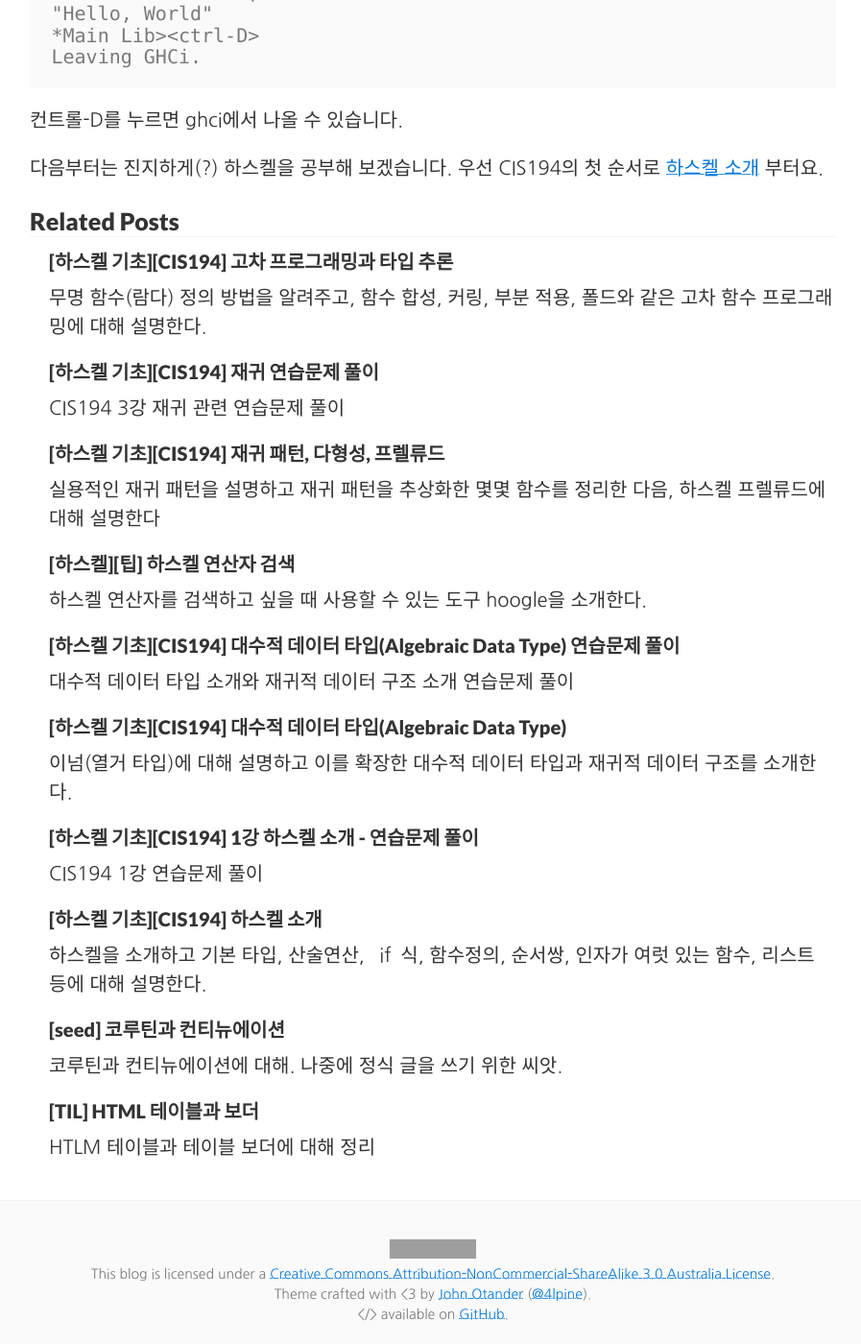
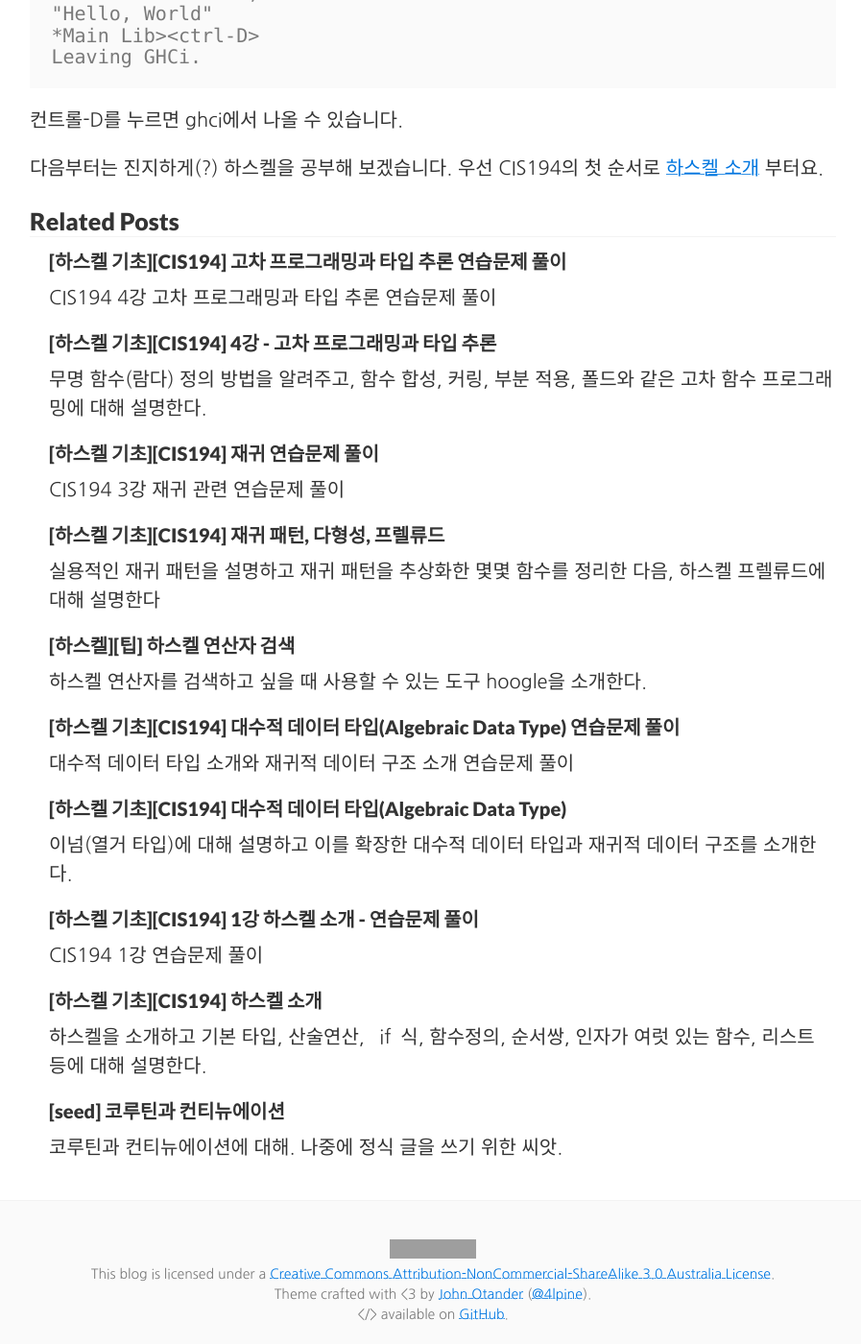
Before and after one commit to enshahar/enshahar.github.io, a Jekyll site: the page built from _posts/2017-12-09-study-haskell.md, in a window 1280 px wide and 1400 px high, scrolled down 5558 px. Shown: the whole window at 96% size, without its empty margins (189-1086 px from the left). Built offline with Jekyll 4.4.1, drawn with Linux system fonts in a browser that asks for light colours; some web fonts are replaced; comment, search, counter and statistics services are not loaded; some of the changed lines change nothing that is shown; grey boxes are pictures that could not be loaded.

Commit message:
lecture 4 ex

`````diff
--- a/_posts/2018-01-13-cis194-HighOrderProgramming-TypeInference.md
+++ b/_posts/2018-01-13-cis194-HighOrderProgramming-TypeInference.md
@@ -1,6 +1,6 @@
 ---
 layout:     post
-title:      "[하스켈 기초][CIS194] 고차 프로그래밍과 타입 추론"
+title:      "[하스켈 기초][CIS194] 4강 - 고차 프로그래밍과 타입 추론"
 date:       2018-01-14 01:04:00
 summary:    "무명 함수(람다) 정의 방법을 알려주고, 함수 합성, 커링, 부분 적용, 폴드와 같은 고차 함수 프로그래밍에 대해 설명한다."
 categories: Haskell CIS194 high order programming
@@ -215,7 +215,7 @@ Prelude> uncurry (+) (2,3)
 
 하스켈에서는 커링을 사용하기 때문에 *부분 적용(partial application)*을 활용하기 쉽다. 부분 적용이란 인자가 여럿 있는 함수에서 일부 인자만을 제공하고 나머지 인자는 제공하지 않고 비워두는 것이다. 하지만 하스켈에서는 인자가 여럿 있는 함수가 없다! 그래서 하스켈에서는 함수의 첫번째 인자만을 *부분 적용*하면 두번째 이후의 나머지 인자를 필요로 하는 새로운 함수를 얻을 수 있다.
 
-하지만 하스켈에서 첫번째 인자가 아닌 중간의 인자를 부분적용하기는 쉽지 않다. 다만 중위 연산자(infix operator)의 경우는 예외다. 앞에서 본 것처럼 `?`라는 중위 연산자가 있으면 `(?arg)`나 `(arg?)`를 사용해 두 인자중 하나를 부분적용할 수 있다. 부분 적용을 감안해 파라미터 순서를 정할 때 중요한 기법이 있다. 그 기법은 바로 "변화할 여지가 가장 적은 것을 앞에 배치하고 자주 변하는 파라미터를 뒤에 배치"하는 것이다. 즉 인자 중에서 같은 값이 적용되는 경우가 가장 자주 있는 인자를 맨 앞에 배치하고, 가장 자주 바뀌는 인자를 맨 뒤에 배치해야 한다.
+하지만 하스켈에서 첫번째 인자가 아닌 중간의 인자를 부분적용하기는 쉽지 않다. 다만 중위 연산자(infix operator)의 경우는 예외다. 앞에서 본 것처럼 `?`라는 중위 연산자가 있으면 `(?arg)`나 `(arg?)`를 사용해 두 인자중 하나를 부분적용할 수 있다(이를 섹션(section) 이라고 부른다). 부분 적용을 감안해 파라미터 순서를 정할 때 중요한 기법이 있다. 그 기법은 바로 "변화할 여지가 가장 적은 것을 앞에 배치하고 자주 변하는 파라미터를 뒤에 배치"하는 것이다. 즉 인자 중에서 같은 값이 적용되는 경우가 가장 자주 있는 인자를 맨 앞에 배치하고, 가장 자주 바뀌는 인자를 맨 뒤에 배치해야 한다.
 
 ## 통밀 프로그래밍
 
--- /dev/null
+++ b/_posts/2018-01-14-cis194-HighOrderProgramming-TypeInference-exanswer.md
@@ -0,0 +1,348 @@
+---
+layout:     post
+title:      "[하스켈 기초][CIS194] 고차 프로그래밍과 타입 추론 연습문제 풀이"
+date:       2018-01-14 21:45:00
+summary:    "CIS194 4강 고차 프로그래밍과 타입 추론 연습문제 풀이"
+categories: Haskell CIS194 High Order Programming Exercise Solution
+---
+
+[CIS194 4강 고차 프로그래밍과 타입 추론](http://enshahar.com/haskell/cis194/high/order/programming/2018/01/14/cis194-HighOrderProgramming-TypeInference/)에 있는 연습문제 풀이입니다.
+
+# 통밀 프로그래밍
+
+## `fun1`
+
+`fun1`이 하는 일을 파악해 보자.
+
+1. 빈 리스트의 경우 1을 반환
+2. 리스트에 원소가 있는 경우
+    1. 헤드 원소가 짝수인 경우
+        1. 헤드 원소에서 2를 뺌
+        2. 나머지 원소들에 대해서는 다시 `fun1`을 적용
+        3. 위 두 값을 곱해서 결과로 함
+    2. 헤드 원소가 홀수인 경우
+        1. 그냥 나머지 원소에 대해 `fun1`을 적용
+
+따라서 실제로 이 함수는 리스트에 있는 모든 짝수인 원소들에 대해서 2를 뺀 수를 모두 곱하는 함수다. 여기까지 파악됐으면 아주 쉽게 다음과 같이 해를 구현할 수 있다. `-`연산의 부분적용시 `\x -> x - 2`를 `(- 2`)로 간략히 표기할 수 있어야 하지만(이를 섹션(section)이라고 한다), 음수 단항 연산자 `-`와 구분할 수 없기 때문에 어쩔 수 없이 `subtract`라는 함수를 사용해야 한다. 한가지 유의할 점은 `subtract`는 `(-)`와 피연산자 순서가 반대라는 점이다. 하지만 피연산자 순서가 반대라는 사실로 인해 `(subtract 2)`라고 하면 우리가 애초 의도했던 `(- 2)`와 정확히 같은 역할을 한다. 참고로 `(+ 2)`는 섹션이지만 `(subtract 2)`는 그냥 함수 부분적용이다.
+
+> ##### 부분적용 `(-) 2` 와 섹션 `(- 2)`를 혼동하지 말라!
+>
+> 혹시 `-` 연산자를 괄호로 감싸서 함수 표현을 쓰고 이를 섹션처럼 `()`안에 묶으면 되지 않을까 생각하는 독자도 있을 것이다. 하지만 `((-) 2)`는 그냥 괄호가 없는 `(-) 2`와 같고, 이는 `-`의 첫번째 피 연산자를 2로 부분적용한 함수에 지나지 않는다. 섹션도 부분적용이고 `(-) 2`도 부분적용이라서 우연히도 두 함수의 타입은 같기 때문에 컴파일시 아무 문제가 없지만 결과 값은 달라진다는 점에 유의하라.
+
+```haskell
+fun1' :: [Integer] -> Integer
+fun1' = product . (map (subtract 2)) . (filter even)
+```
+
+아니면 필터와 폴드 연산을 사용할 수도 있을 것이다. 곱셈은 순서와 관계 없으므로 `foldr`이나 `foldl` 모두 문제가 없다. `foldl`과 `foldr`의 타입을 살펴보면서 리스트의 원소 타입(`a`)과 폴드 결과 생기는 전체 요약 값의 타입(`b`)에 맞춰 종합해주는 연산의 피연산자를 제대로 사용해 주기만 하면 된다. `foldl`을 사용하면 `b -> a -> b` 타입이므로 첫번째 인자가 결과값(각 원소에 -2를 한 다음 곱한 값)이고 두번째 인자가 현재 원소 값이다.
+
+```haskell
+fun1'' :: [Integer] -> Integer
+fun1'' = (foldl (\p x -> (x-2) * p) 1) . (filter even)
+```
+
+### 포인트프리 표현
+
+재미삼아 여기서 `\p x -> (x-2) * p`를 포인트프리로 표현한 식이 어떻게 되는지 찾아보자. [pointfree.io](http://pointfree.io/)에서 변환해 본 결과는 다음과 같다.
+
+```haskell
+(. subtract 2) . (*)
+```
+
+해석해 볼 수 있을까? 한번 고민해보기 바란다. 다음은 각 함수의 정의를 따라 다시 역으로 포인트를 다 보여가면서 펼쳐보이는 과정이다.
+
+```haskell
+     (. subtract 2) . (*)
+===  \x -> (. subtract 2) ((*) x)   -- 중위 . 없앰
+===  \x -> (. subtract 2) ((\a b -> a * b) x)  -- (*)를 펼침
+===  \x -> (. subtract 2) (\b -> x * b)   -- 함수 적용
+===  \x -> (\f -> f . (subtract 2)) (\y -> x * y) -- (. subtract 2) 섹션을 풀어씀
+===  \x -> (\y -> x * y) . (subtract 2)  -- 함수 적용
+===  \x -> { \xx -> (\y -> x * y) (( subtract 2 ) xx ) } -- 중위 . 없앰
+===  \x -> { \xx -> (\y -> x * y) (xx - 2)}       -- subtract 적용
+===  \x -> { \xx -> x * (xx - 2) }        -- \y -> ... 람다에 (xx - 2) 적용
+===  \x -> \xx -> x * (xx - 2)    --  -> 우선순위에 따라 괄호 없앰
+===  \x -> \y -> x * (y - 2)   -- 변수 이름만 바꿈(alpha conversion)
+===  \x y -> x * (y - 2) -- 인자 여럿인 람다 줄여쓰기
+===  \x y -> (y-2) * x -- * 교환법칙
+<=>  \p x -> (x-2) * p
+```
+
+원래의 함수 `\p x -> (x-2) * p`와 비교해보면 같다!
+
+## `fun2`
+
+`iterate`와 `takeWhile`이라는 힌트를 두고 생각해 보면, `Integer -> Integer` 재귀 함수를 직접 푸는 것이 아니라 `Integer`의 시퀀스를 만들고 그 중에 우리가 원하는 성질의 값을 택하라는 이야기 같다.
+
+프렐류드에서 `iterate`를 보면 다음과 같은 설명을 볼 수 있다.
+
+```haskell
+`iterate f x`는 `x`에 `f`를 반복적용한 결과를 무한 리스트로 반환한다.
+
+iterate f x == [x, f x, f (f x), ...]
+```
+
+일단 우리가 관심 있는 값은 `fun2`에 인자로 넘어가는 값 들이다. 다음과 같이 그런 시퀀스를 만들 수 있을 것이다.
+
+```haskell
+iterate (\n -> if (even n) then (n `div` 2) else (3 * n + 1))
+````
+
+이제 이 시퀀스를 `1`이 아닌 동안만 취하면 우리가 원하는 시퀀스를 얻을 수 있다.
+
+```haskell
+takeWhile (/= 1) (iterate (\n -> if (even n) then (n `div` 2) else (3 * n + 1)))
+```
+
+예를 들어 10을 가지고 해보면 `10,5,16,8,4,2`라는 결과를 얻을 수 있다.
+
+실제 `fun2`가 더하는 숫자들은 자신이 입력으로 받은 값 중에 짝수들 뿐이다. 따라서 최종 결과는 이 시퀀스에서 짝수만을 `filter`해서 `sum` 하면 된다.
+
+```haskell
+fun2' :: Integer -> Integer
+fun2' = sum . (filter even) . (takeWhile (/= 1)) . (iterate (\n -> if (even n) then (n `div` 2) else (3 * n + 1)))
+```
+
+함수 합성 `.`과 부분적용(또는 섹션)에 익숙해지도록 하라. 이렇게 간단한 경우 쉽게쉽게 포인트프리 폼을 사용할 수 있으면 코딩이 쾌적해진다. 간단하게 `.`를 쓸 때 `.` 연산자의 오른쪽 피연산자 함수의 결과 타입이 왼쪽 피연산자 함수의 입력 타입과 일치해야 한다는 점을 염두에 두고 코드를 작성한다면 좀 더 쉽게 어떤 함수를 만들어야 할지 알 수 있다.
+
+여기서도 `filter even`까지 부분 적용하면 *리스트에서 짝수만을 걸러내서 리스트를 반환하는 함수*가 생기고, `iterate \n ...`을 부분적용하면 *정수를 받아서 리스트를 반환하는 함수*가 생기고, `takeWhile (/= 1)`을 부분적용하면 *리스트 맨 앞부터 1이 아닌 원소가 최초로 나타나기 직전까지의 원소들로 이뤄진 리스트*를 얻을 수 있다는 점을 부분적용에 익숙해지고 나면 쉽게 생각할 수 있다.
+
+# 트리 폴딩
+
+`foldTree`의 타입과 `foldr`의 타입을 일단 살펴보자.
+
+```haskell
+foldTree :: [a] -> Tree a
+foldr :: Foldable t => (a -> b -> b) -> b -> t a -> b
+```
+
+여기서 `t a`는 그냥 폴드를 적용 가능한 타입인데 원소 타입이 `a`라는 뜻으로 생각하면 된다. 리스트도 `Foldable`하기 때문에 `t a`를 `[a]`로 생각하면 된다. 만들어낼 최종 타입은 `Tree a`였다. 따라서 `b`를 `Tree a`로 대치해야 한다. 따라서 실제 우리가 `foldr`을 사용할 때의 타입은 다음과 같다고 생각할 수 있다.
+
+```haskell
+foldr :: (a -> Tree a -> Tree a) -> Tree a -> [a] -> Tree a
+```
+
+`foldr`의 두번째 인자인 초깃값은 자연스럽게 `Leaf`가 될 것이다. `[a]`는 `foldTree`가 입력으로 받은 리스트가 될 것이다. 남은 것은 첫번째 인자인 함수 `a -> Tree a -> Tree a`를 어떻게 정의할 것인가이다.
+
+여기서는 트리가 균형트리여야 한다는 제약만 존재하므로 `a` 타입의 입력값 자체는 트리 구축에 그리 중요하지 않고, 기존 트리의 형태만이 중요하다. 매 단계마다 새 원소와 현재까지 구축한 트리를 가지고 새 트리를 구축해야 한다. 이때 균형을 유지해야 한다. 입력받은 기존 트리의 모양에 따라 해야할 일을 분류해보자.
+
+- 기존 트리가 `Leaf`인 경우: `a` 타입의 값을 트리에 넣어야 한다. 따라서 `Node`를 하나 만들면서 좌우변을 모두 `Leaf`로 하고 `a` 타입의 값을(`x`라고 부르자) 루트에 넣는다. 이때 트리 높이는 0이 될 것이다. 결과적으로 `Node 0 Leaf x Leaf`가 생긴다.
+- 기존 트리의 높이가 0인 경우: 기존 트리가 루트밖에 없는 트리이므로 새로 노드를 만들면서 왼쪽 서브트리에 기존 트리를 넣자. 결과적으로 `Node 1 (기존트리) x Leaf`가 된다.
+- 기존 트리의 높이가 1 이상인 경우: 좌변과 우변의 높이를 비교해서 더 낮은 쪽에 원소 `x`를 삽입한다(이때 삽입은 이 함수를 재귀적으로 호출하면 된다). 좌우변 높이가 같은 경우 어느 한쪽을 선택해 `x`를 삽입하면 된다. 편의상 왼쪽에 원소를 삽입하자.
+
+여기서 트리의 높이를 알아내는 함수가 필요하다. 패턴매칭을 사용하면 쉽게 다음과 같이 정의할 수 있다.
+
+```haskell
+height :: Tree a -> Integer
+height Leaf = -1   -- 높이가 0인 트리도 있으므로 -1을 Leaf 노드의 높이로 잡자
+height (Node h _ _ _) = h
+```
+
+앞의 알고리즘을 하스켈로 기술하면 다음과 같다.
+
+```haskell
+insert :: a -> Tree a -> Tree a
+insert x Leaf = Node 0 Leaf x Leaf
+insert x (Node 0 Leaf v Leaf) = Node 1 (insert x Leaf) v Leaf
+insert x (Node h left v right) =
+  let
+    leftH = height left
+    rightH = height right
+  in
+    if leftH > rightH then
+      Node h left v (insert x right)
+    else if leftH < rightH then
+      Node h (insert x left) v right
+    else
+      Node (h+1) (insert x left) v right
+```
+
+이제 `foldr`로 트리 구축 알고리즘을 만들 수 있다.
+
+```haskell
+foldTree :: [a] -> Tree a
+foldTree = foldr insert Leaf
+```
+
+# 폴드 연습하기
+
+## `xor`
+
+`foldr` 등을 사용하면서 어떤 함수를 선택한다고 할 때 그 함수를 그냥 다음과 같이 `if`문 등으로 간단하게 정의할 수도 있다. `true`시에는 예전 상태를 그대로 반환하고, `false`시에는 이전 상태를 토글하면 되므로 다음과 같이 정의할 수 있다. `False`가 하나도 없거나 개수가 짝수면 `False`이므로 초기 값은 `False`가 들어가면 된다.
+
+```haskell
+xor :: [Bool] -> Bool
+xor = foldr (\x y -> if x then y else not y) False
+```
+
+다른 방법은 진리표를 사용해 로직식으로 표현하는 것이다.
+
+| 원소 | 누적값 | 결과값 |
+|---|---|---|
+| T | T | T |
+| T | F | F |
+| F | T | F |
+| F | F | T |
+
+이는 `((not x) && (not y)) || (x && y)`에 해당한다.
+
+```haskell
+xor' :: [Bool] -> Bool
+xor' = foldr (\x y -> ((not x) && (not y)) || (x && y)) False
+```
+
+## `map`
+
+참고로 `foldr`을 가지고 리스트를 쉽게 복사할 수 있다.
+
+```haskell
+copy = foldr (:) []
+```
+
+람다를 사용해 직접 어떤 일을 하는지 구체적으로 표현하면 다음과 같다.
+
+```haskell
+copy' = foldr (\x xs -> x : xs) []
+```
+
+이는 기본적으로 `foldr`의 함수 적용 순서가 리스트의 `:` 적용 순서와 같기 때문이다. 그림으로 표현하면 다음과 같다.
+
+![foldr에 의한 리스트 변환](/images/Right-fold-transformation.png)
+
+이를 활용하면 쉽게 `map`을 구현할 수 있다. `:`를 적용하기 전에 원소에 `map`의 인자로 전달받은 함수를 적용해 주면 된다.
+
+```
+map' :: (a -> b) -> [a] -> [b]
+map' f = foldr (\x xs -> (f x) : xs) []
+```
+
+### `:`와 `f`를 함성한 함수를 사용하는 방법
+
+여기서 `\x xs -> (f x) : xs`를 다시 살펴보자. 함수 적용 순서를 찬찬히 생각해 보면, 이 함수는 `x`에 `f`를 적용한 결과에 `:`를 적용한 것과 같다. 연산자를 함수 형태로 표현하면
+더 쉽게 이를 이해할 수 있다.
+
+```haskell
+\x xs -> (:) (f x) xs
+```
+
+어떤 함수를 먼저 적용한 결과를 받아서 다른 함수에 적용한다는 말을 보면 함수 합성이 생각나야 한다. 따라서 위 람다 식은 다음과 같다.
+
+```haskell
+(:) . f
+```
+
+이제 `map`을 다음과 같이 구현할 수 있다.
+
+```haskell
+map'' :: (a -> b) -> [a] -> [b]
+map'' f = foldr ((:).f) []
+```
+
+## `foldl`을 `foldr`로 구현하기
+
+`foldl`과 `foldr`의 결과는 다음과 같다.
+
+```
+foldr f zr [x1, x2, ..., xn] == x1 ‘f‘ (x2 ‘f‘ ... (xn ‘f‘ zr)...)
+foldl g zl [x1, x2, ..., xn] == (...((zl ‘g‘ x1) ‘g‘ x2) ‘g‘...) ‘g‘ xn
+```
+
+만약 그냥 단순히 `foldl g z1 = foldr f zr`이 될 수 있는 `g`,`f`,`zl`,`zr`이 있다면 좋을 것이다.
+
+그런 경우가 가능한지 가장 간단한 원소가 1개 밖에 없는 리스트를 바탕으로 생각해 보자.
+
+```haskell
+foldr f zr [x1] == x1 ‘f‘ zr
+foldl g zl [x1] == zl ‘g‘ x1
+```
+
+이 둘이 같으려면 `f`의 인자를 뒤집은 함수가 `g`가 되면 될것 같다. 즉, `g x y = f y x`이고, `zr`과 `zl`이 같으면 가장 단순한 경우다.
+
+그렇다면 다음과 같이 쓸 수 있을 것이다.
+
+```haskell
+foldl' g zl = foldr (\a b -> g b a) zl
+```
+
+괜찮을까? 하지만 심각한 문제가 있다. 이 정의를 원소가 2개인 리스트에 적용한 경우를 생각해 보자.
+
+```haskell
+foldl f z = ((z `f` x1) `f` x2)
+foldl' f z = foldr (\a b -> f b a) z
+                   -------------- -> 이 부분을 편의상 g라고 하자.
+           = x1 `g` (x2 ‘g‘ z)
+           = x1 `g` (z `f` x2)
+           = (z `f` x2) `f` x1
+```
+
+함수 적용 순서가 거꾸로이다! 따라서 단순히 함수 적용 순서를 뒤집어주는 것 만으로는 `foldl`을 `foldr`로 정의할 수 없다.
+
+인자의 순서도 문제지만, `foldl`에서 원소 적용 순서는 `foldr` 원소 적용 순서와 반대이다. 적용 순서가 반대라는 점을 생각해보면 함수 호출과 리턴의 관계가 생각난다. 호출 스택에서 함수 호출은 함수 반환과 역순이다. 이를 활용한다면 뭔가 좋은 방법이 있을 것 같다. 다시 원소 1개짜리 리스트를 생각해보자.
+
+```haskell
+foldr f zr [x1] == x1 ‘f‘ zr
+foldl g zl [x1] == zl ‘g‘ x1
+```
+
+여기서 `x1 \`f\` zr`이 어떤 함수를 만들어내고, 그 함수에 `z1`을 적용하면 `zl \`g\` x1`과 같은 결과를 만들어낸다고 생각하면 어떨까? 1개짜리 리스트를 가지고 생각해보면 다음과 같은 방식으로 쓸 수 있어야 한다고 생각할 수 있다.
+
+```haskell
+foldl :: (b -> a -> b) -> b -> [a] -> b
+foldl g zl [x1] = (foldr f zr [x1])(zl)
+```
+
+이 식에서 `f`의 타입은 뭘까? 일단 `f`의 첫번째 인자는 리스트의 원소 타입이므로 `foldl`의 리스트 원소 타입인 `a`이다. `f`의 두번째 인자는 `zr`이라는 어떤 값이다. 타입을 모르니 `t`라고 가정하자. `f`가 반환하는 함수는 `zl`을 받아서 원래 `foldl`의 결과와 같은 값을 내놓는 함수여야 한다. 타입만 따지면 따라서 이 함수는 `b -> b`가 된다. 즉, `f`의 타입은 `a -> t -> (b -> b)`이다(맨 마지막 괄호는 생략 가능). 그런데, `foldr`의 특성상 `f`의 두번째 인자와 반환값은 타입이 같아야 한다. 따라서 `t`는 `b -> b`라고 결론을 내릴 수 있다. 따라서 `f`의 타입은 `a -> (b -> b) -> (b -> b)`이다(맨 마지막 괄호는 생략 가능).
+
+한편 `foldr`과 `foldl`의 결과와 바로 위에서 정의한 `foldl` 정의로부터 다음 등식을 얻을 수 있다.
+
+```haskell
+zl `g` x1 = (x1 `f` zr)(zl)   -- (1)
+```
+
+거꾸로 `f`의 입장에서 정리를 해보면 다음과 같을 것이다.
+
+```haskell
+(f x1 zr)(zl) = g zl x1
+```
+
+`f x1 zr`이 만들어내는 함수는 `zl`을 받아서 `g zl x1`을 만들어내야 한다. `zr`을 무시하고 타입을 맞출 수도 있지만 그렇게 정의하면 원소가 2개 이상일 때 정보가 소실될 수 있다. `zr`을 무시하지 않는다면 `zr`이 `b -> b` 타입의 함수이고, `g`가 `b -> a -> b` 타입의 함수임을 감안하면 택할 수 있는 가지수는 몇가지 없다. `g`를 적용하기 전에 `b` 타입의 값에 `zr`을 적용하거나, `g`로 `b` 타입의 값을 만들어낸 다음에 `zr`을 적용해야 한다.
+
+- 인자로 받은 값에 `zr`을 적용한 후 `g`를 적용하는 경우: `f x1 zr = \x -> g (zr x) x1`
+- `g`먼저 적용한 후 `zr`을 적용하는 경우: `f x1 zr = \x -> zr (g x x1)
+
+각각의 경우를 람다로 바꾸면 다음과 같다.
+
+- 인자로 받은 값에 `zr`을 적용한 후 `g`를 적용하는 경우: `f = \x h y -> g (h y) x`
+- `g` 먼저 적용한 후 `zr`을 적용하는 경우: `f = \x h y -> h (g y x)
+
+`fodlr`의 정의에 의해 리스트가 2개라면 `f x1 (f x2 zr)`이 나온다. 이 식에 위 두 `f`를 넣어보면 다음과 같은 결과를 얻을 수 있다.
+
+첫번째 `f`의 경우:
+
+```haskell
+f x1 (f x2 zr) = f x1 {(\x h y -> g (h y) x) x2 zr}
+               = f x1 (\y -> g (zr y) x2)
+               = (\x' h' y' -> g (h' y') x') x1 (\y -> g (zr y) x2)
+               = \y' -> g ((\y -> g (zr y) x2) y') x1
+               = \y' -> g (g (zr y') x2) x1
+```
+
+따라서 `{f x1 (f x2 zr)}(zl) = g (g (zr zl) x2) x1`이 된다. `zr`이 어떤 함수든 이 결과의 문제는 `g`가 `x1`에 적용되기 전에 `x2`에 적용된다는 점이다.
+
+두번째 `f`의 경우
+
+```haskell
+f x1 (f x2 zr) = f x1 {(\x h y -> h (g y x)) x2 zr}
+               = f x1 (\y -> zr (g y x2))
+               = (\x' h' y' -> h' (g y' x')) x1 (\y -> zr (g y x2))
+               = \y' -> (\y -> zr (g y x2))(g y' x1)
+               = \y' -> zr (g (g y' x1) x2)
+```
+
+이경우 `{f x1 (f x2 zr)}(zl) = zr (g (g zl x1) x2)`가 된다. 이는 `foldl`의 결과와 같은 형태다. 한편 `zr`은 자연스럽게 `id` 즉, `\x -> x` 함수가 된다.
+
+이를 정리하면 다음과 같다.
+
+```haskell
+foldl' g zl xs = (foldr (\x h y -> h (g y x)) id xs)(zl)
+```
`````
Also changed, not shown: images/Right-fold-transformation.png (added).
